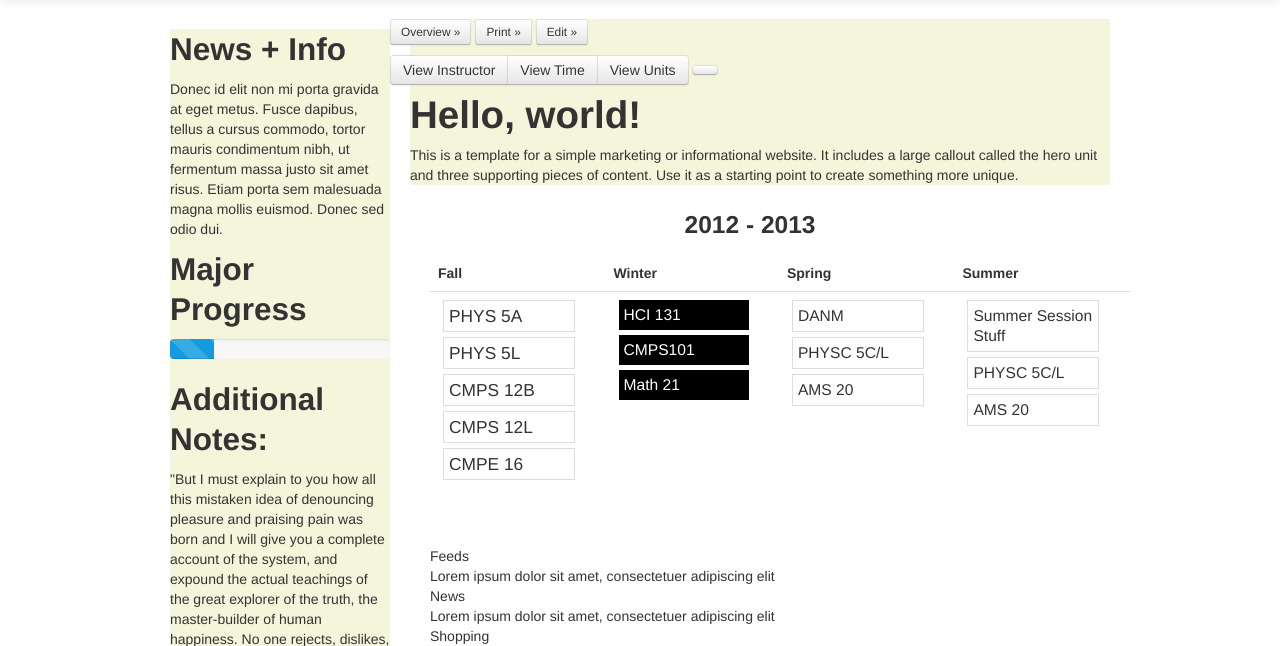
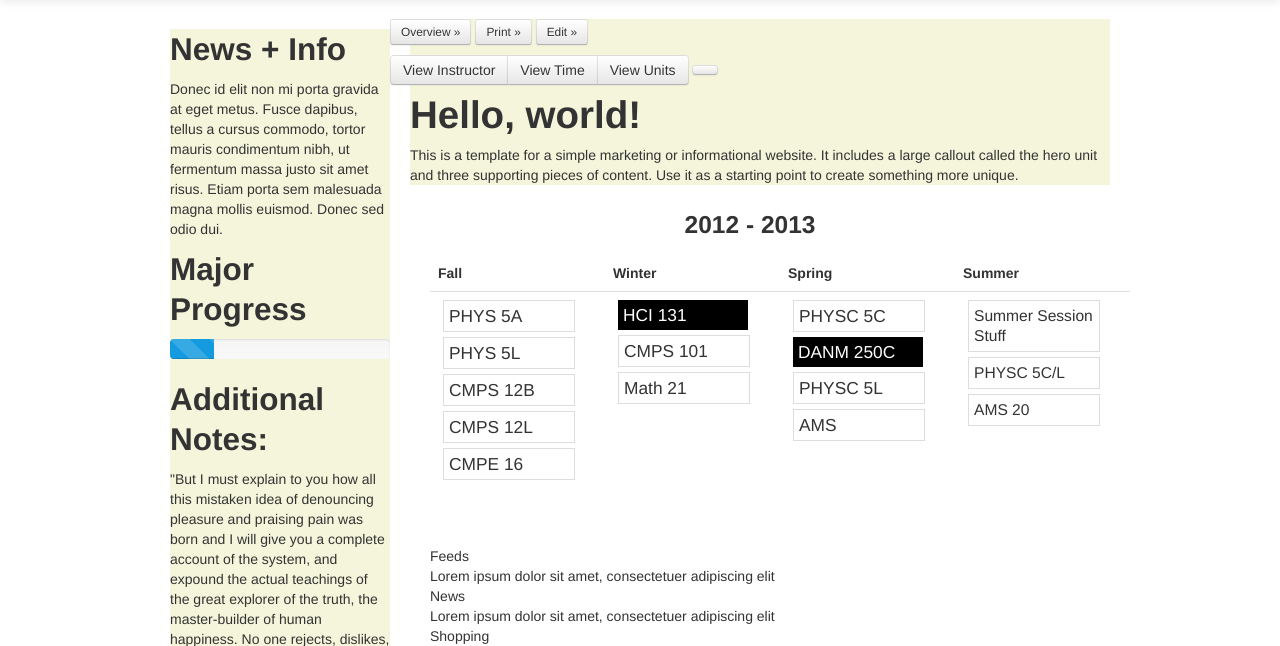
Before and after one commit to sampwing/cmpe231_project, a Django app: template UCSC_Course_Planner/templates/dashboard.html in a window 1280 px wide. Shown: the part 41-687 px from the top of the page. Run offline with Django 3.2, Linux system fonts and the light colour scheme; the template is opened without the code that fills it, so the values that code supplies are empty; some libraries are stand-ins or nearby versions.

Commit message:
Added some stuff to the model and dashboard

```diff
--- a/UCSC_Course_Planner/models.py
+++ b/UCSC_Course_Planner/models.py
@@ -10,6 +10,8 @@
     name = db.StringProperty(required=True)
     number = db.StringProperty(required=True)
     description = db.StringProperty(multiline=True, required=True)
+    units = db.IntegerProperty(required=False)
+    instructor = db.StringProperty(required=False)
 
     def __repr__(self):
         return '{} {} {}'.format(self.department, self.name, self.number)
--- a/UCSC_Course_Planner/templates/dashboard.html
+++ b/UCSC_Course_Planner/templates/dashboard.html
@@ -277,17 +277,66 @@
 
                             </td>
                             <td>
-                                <ul id="sortable2" class="connectedSortable">
-                                <li class="ui-state-highlight" style>HCI 131</li>
-                                <li class="ui-state-highlight">CMPS101</li>
-                                <li class="ui-state-highlight">Math 21</li>
+{#                                <ul id="sortable2" class="connectedSortable">#}
+{#                                <li class="ui-state-highlight" style>HCI 131</li>#}
+{#                                <li class="ui-state-highlight">CMPS101</li>#}
+{#                                <li class="ui-state-highlight">Math 21</li>#}
+
+                                    <ul id="sortable2" class="connectedSortable">
+                                        <li class="ui-state-highlight">
+                                            <div class="classHeader">HCI 131 <span class="classUnits badge badge-success">1</span><br></div>
+                                            <div class="classInstructor">Instructor Name<br></div>
+                                            <div class="classTime">MWF 12-2pm<br></div>
+
+                                        </li>
+
+                                        <li class="ui-state-default">
+                                            <div class="classHeader">CMPS 101 <span class="classUnits badge badge-success">5</span><br></div>
+                                            <div class="classInstructor">M. Warmuth<br></div>
+                                            <div class="classTime">T/TH 5-6:45pm<br></div>
+
+                                        </li>
+                                        <li class="ui-state-default">
+                                            <div class="classHeader">Math 21 <span class="classUnits badge badge-success">5</span> </div>
+                                            <div class="classInstructor">W. Mackey<br></div>
+                                            <div class="classTime">TBA<br></div>
+
+                                        </li>
+
+{#                                    </ul>#}
                             </ul>
                             </td>
                             <td>
-                                <ul id="sortable3" class="connectedSortable">
-                                <li class="ui-state-default">DANM </li>
-                                <li class="ui-state-default">PHYSC 5C/L</li>
-                                <li class="ui-state-default">AMS 20</li>
+
+                                    <ul id="sortable3" class="connectedSortable">
+
+
+                                        <li class="ui-state-default">
+                                            <div class="classHeader">PHYSC 5C <span class="classUnits badge badge-success">5</span><br></div>
+                                            <div class="classInstructor">Namme<br></div>
+                                            <div class="classTime">T/TH 5-6:45pm<br></div>
+
+                                        </li>
+
+                                        <li class="ui-state-highlight">
+                                            <div class="classHeader">DANM 250C<span class="classUnits badge badge-success">5</span><br></div>
+                                            <div class="classInstructor">J. Parker<br></div>
+                                            <div class="classTime">TBA<br></div>
+                                        </li>
+
+                                        <li class="ui-state-default">
+                                            <div class="classHeader">PHYSC 5L <span class="classUnits badge badge-success">1</span><br></div>
+                                            <div class="classInstructor">Lab Instructor Namme<br></div>
+                                            <div class="classTime">TH 8:00am-6:45pm<br></div>
+
+                                        </li>
+
+                                        <li class="ui-state-default">
+                                            <div class="classHeader">AMS <span class="classUnits badge badge-success">5</span> </div>
+                                            <div class="classInstructor">MeowNelson<br></div>
+                                            <div class="classTime">MWF 12:00-1:40pm<br></div>
+
+                                        </li>
                             </ul>
                             </td>
                             <td>
```
